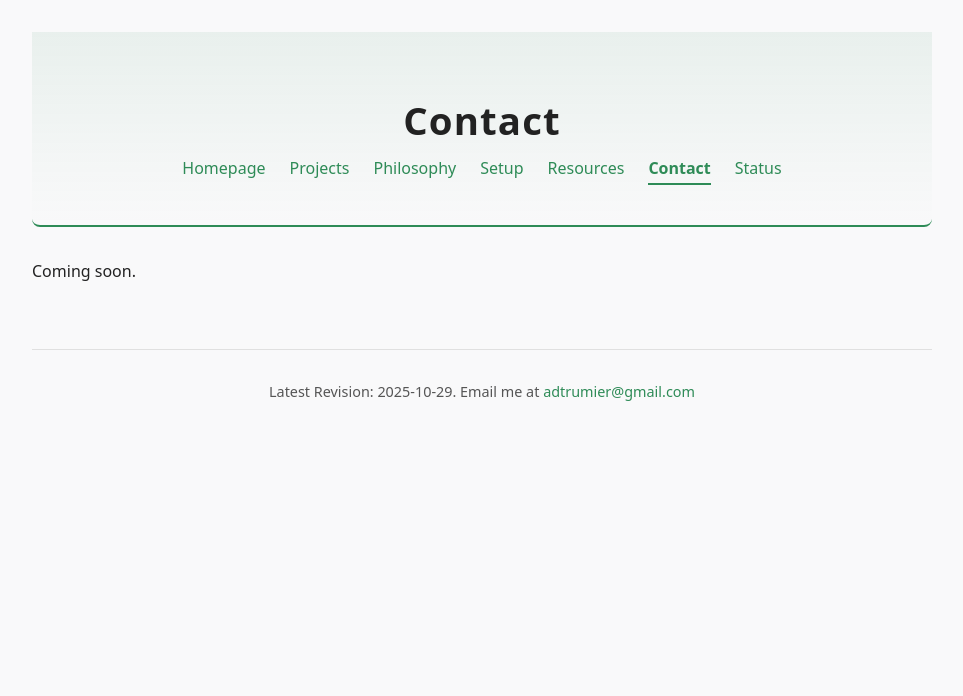
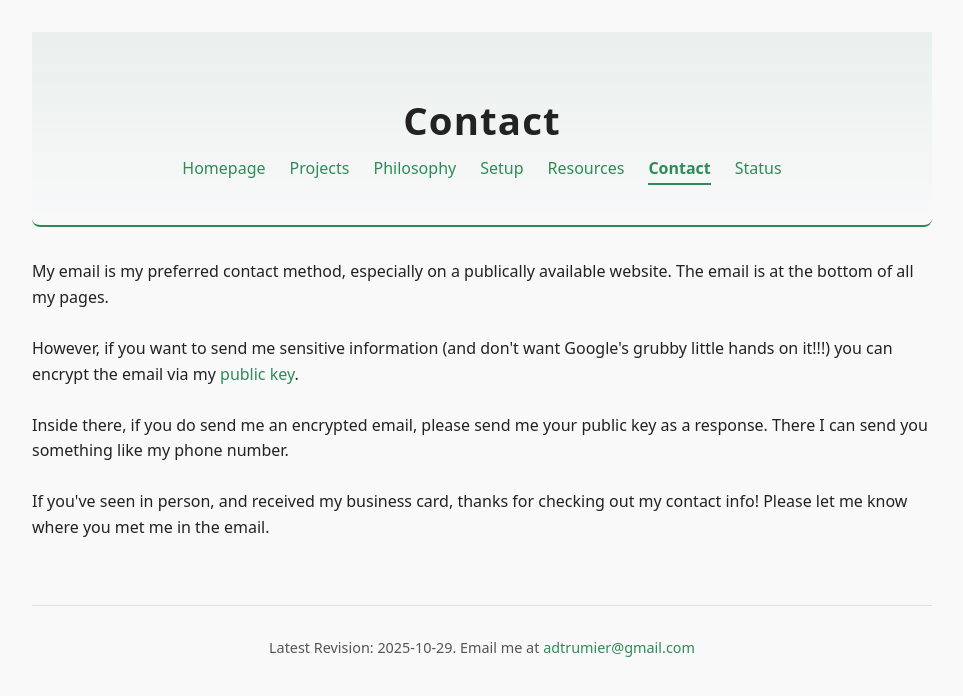
Before and after one commit to a-trumier/a-trumier.github.io, a plain HTML site: page contact.html in a window 1280 px wide. Shown: the whole page, without its empty margins (158-1121 px from the left). Drawn offline with Linux system fonts and the light colour scheme.

Commit message:
added contact info

```diff
--- a/contact.html
+++ b/contact.html
@@ -24,7 +24,29 @@
   </header>
 
   <main>
-      <p>Coming soon.</p>
+    <p>
+        My email is my preferred contact method, especially on a publically
+        available website. The email is at the bottom of all my pages.
+        <br>
+        <br>
+        However, if you want to send me sensitive information (and don't want
+        Google's grubby little hands on it!!!) you can encrypt the email via
+        my <a href="adt.pub.txt">public key</a>.
+
+        <br>
+        <br>
+
+        Inside there, if you do send me an encrypted email, please send me your
+        public key as a response. There I can send you something like my phone
+        number.
+
+        <br>
+        <br>
+
+        If you've seen in person, and received my business card, thanks for
+        checking out my contact info! Please let me know where you met me in
+        the email.
+    </p>
   </main>
 
   <footer>
```
